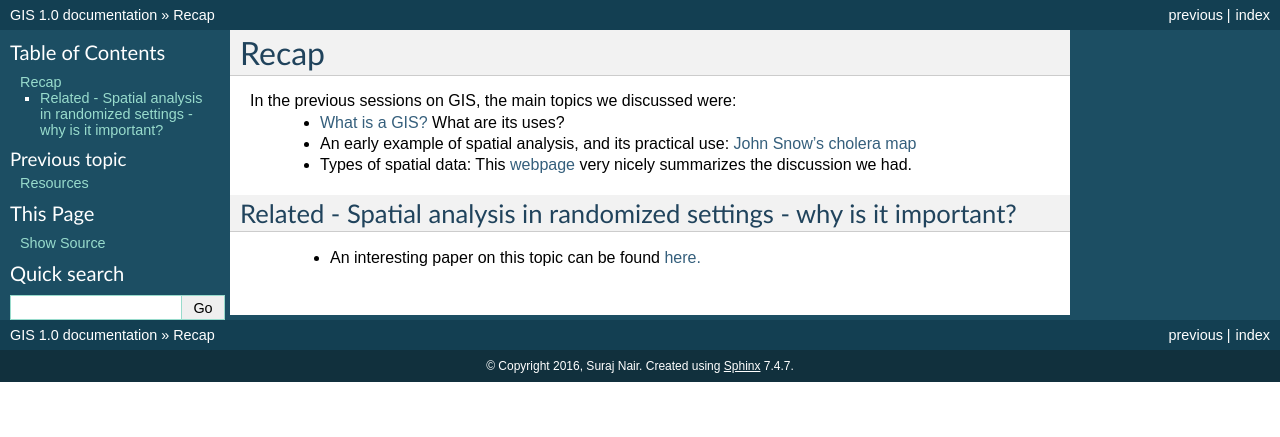
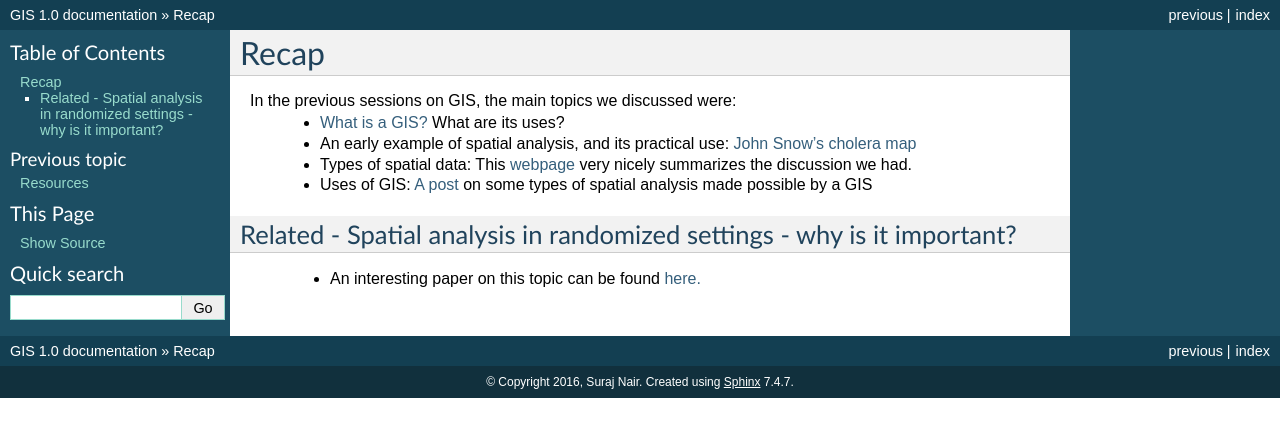
Before and after one commit to Suraj2611/GIS, a Sphinx documentation site: the page built from docs/recap.rst, in a window 1280 px wide. Shown: the top 437 px of the page. Built offline with Sphinx 7.4.7, drawn with Linux system fonts in a browser that asks for light colours; pages that are not in the unit, such as notebooks, are missing from menus.

Commit message:
Update recap.rst

```diff
--- a/docs/recap.rst
+++ b/docs/recap.rst
@@ -7,6 +7,7 @@ In the previous sessions on GIS, the main topics we discussed were:
  - `What is a GIS? <http://gis.washington.edu/phurvitz/professional/SSI/whatis.html>`_ What are its uses?
  - An early example of spatial analysis, and its practical use: `John Snow's cholera map <http://www.theguardian.com/news/datablog/2013/mar/15/john-snow-cholera-map>`_
  - Types of spatial data: This `webpage <http://gis.washington.edu/phurvitz/professional/SSI/datatype.html>`_ very nicely summarizes the discussion we had.
+ - Uses of GIS: `A post <https://www.gislounge.com/basic-uses-of-gis/>`_ on some types of spatial analysis made possible by a GIS
 
 Related - Spatial analysis in randomized settings - why is it important?
 -----------------------------------------------------------------------
```
